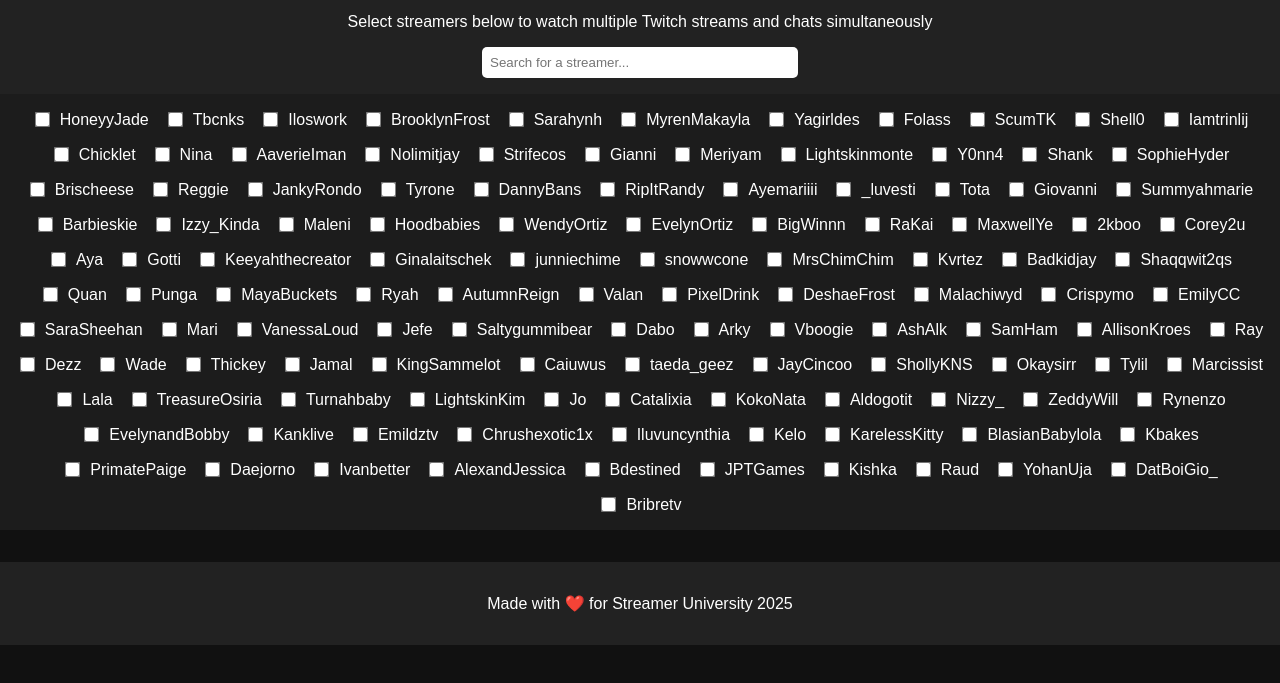
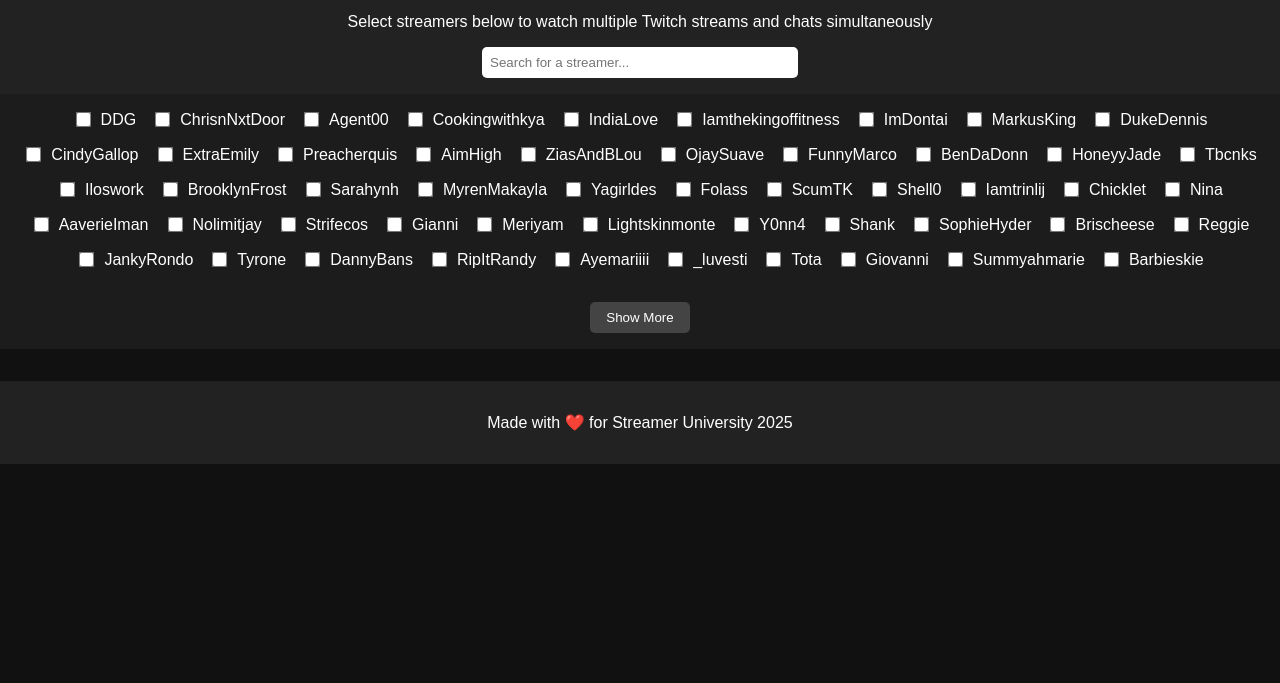
Before and after one commit to Brea803/stream-project, a plain HTML site: page index.html in a window 1280 px wide. Shown: the part 73-756 px from the top of the page. Drawn offline with Linux system fonts and the light colour scheme.

Commit message:
Update index.html

```diff
--- a/index.html
+++ b/index.html
@@ -8,7 +8,10 @@
     body { font-family: sans-serif; margin: 0; background: #111; color: #fff; }
     header, footer { padding: 1rem; text-align: center; background: #222; }
     h1 { margin: 0.5em 0; }
-    .stream-selector { display: flex; flex-wrap: wrap; gap: 1rem; justify-content: center; padding: 1rem; background: #1c1c1c; }
+    .stream-selector-wrapper { padding: 1rem; background: #1c1c1c; text-align: center; }
+    .stream-selector { display: flex; flex-wrap: wrap; gap: 1rem; justify-content: center; max-height: 11rem; overflow: hidden; transition: max-height 0.5s ease; }
+    .stream-selector.expanded { max-height: none; }
+    .toggle-button { background: #444; color: #fff; border: none; padding: 0.5rem 1rem; cursor: pointer; margin-top: 1rem; border-radius: 5px; }
     .stream-container { display: flex; flex-wrap: wrap; justify-content: center; gap: 1rem; padding: 1rem; }
     .stream-box { display: flex; flex-direction: column; gap: 0.5rem; }
     iframe { border: none; }
@@ -24,7 +27,10 @@
     <input type="text" id="searchInput" placeholder="Search for a streamer...">
   </header>
 
-  <div class="stream-selector" id="streamSelector"></div>
+  <div class="stream-selector-wrapper">
+    <div class="stream-selector" id="streamSelector"></div>
+    <button class="toggle-button" id="toggleButton">Show More</button>
+  </div>
   <div class="stream-container" id="streamContainer"></div>
 
   <footer>
@@ -33,7 +39,9 @@
 
   <script>
     const streamList = [
-      "HoneyyJade", "Tbcnks", "Iloswork", "BrooklynFrost", "Sarahynh", "MyrenMakayla", "Yagirldes", "Folass",
+      " DDG", "ChrisnNxtDoor", "Agent00", "Cookingwithkya", "IndiaLove", "Iamthekingoffitness", "ImDontai",
+      "MarkusKing", "DukeDennis", "CindyGallop", "ExtraEmily", "Preacherquis", "AimHigh", "ZiasAndBLou",
+      "OjaySuave", "FunnyMarco", "BenDaDonn", "HoneyyJade", "Tbcnks", "Iloswork", "BrooklynFrost", "Sarahynh", "MyrenMakayla", "Yagirldes", "Folass",
       "ScumTK", "Shell0", "Iamtrinlij", "Chicklet", "Nina", "AaverieIman", "Nolimitjay", "Strifecos", "Gianni",
       "Meriyam", "Lightskinmonte", "Y0nn4", "Shank", "SophieHyder", "Brischeese", "Reggie", "JankyRondo",
       "Tyrone", "DannyBans", "RipItRandy", "Ayemariiii", "_luvesti", "Tota", "Giovanni", "Summyahmarie",
@@ -53,16 +61,24 @@
     const streamSelector = document.getElementById('streamSelector');
     const streamContainer = document.getElementById('streamContainer');
     const searchInput = document.getElementById('searchInput');
+    const toggleButton = document.getElementById('toggleButton');
     const domain = location.hostname;
 
     function renderCheckboxes(filter = "") {
+      const currentlySelected = Array.from(document.querySelectorAll('.stream-selector input:checked')).map(input => input.value);
       streamSelector.innerHTML = "";
+
       streamList.forEach(name => {
         if (name.toLowerCase().includes(filter.toLowerCase())) {
           const label = document.createElement('label');
           const input = document.createElement('input');
           input.type = 'checkbox';
           input.value = name;
+
+          if (currentlySelected.includes(name)) {
+            input.checked = true;
+          }
+
           label.appendChild(input);
           label.appendChild(document.createTextNode(" " + name));
           streamSelector.appendChild(label);
@@ -100,6 +116,11 @@
       renderCheckboxes(e.target.value);
     });
 
+    toggleButton.addEventListener('click', () => {
+      streamSelector.classList.toggle('expanded');
+      toggleButton.textContent = streamSelector.classList.contains('expanded') ? 'Show Less' : 'Show More';
+    });
+
     renderCheckboxes();
   </script>
 </body>
```
